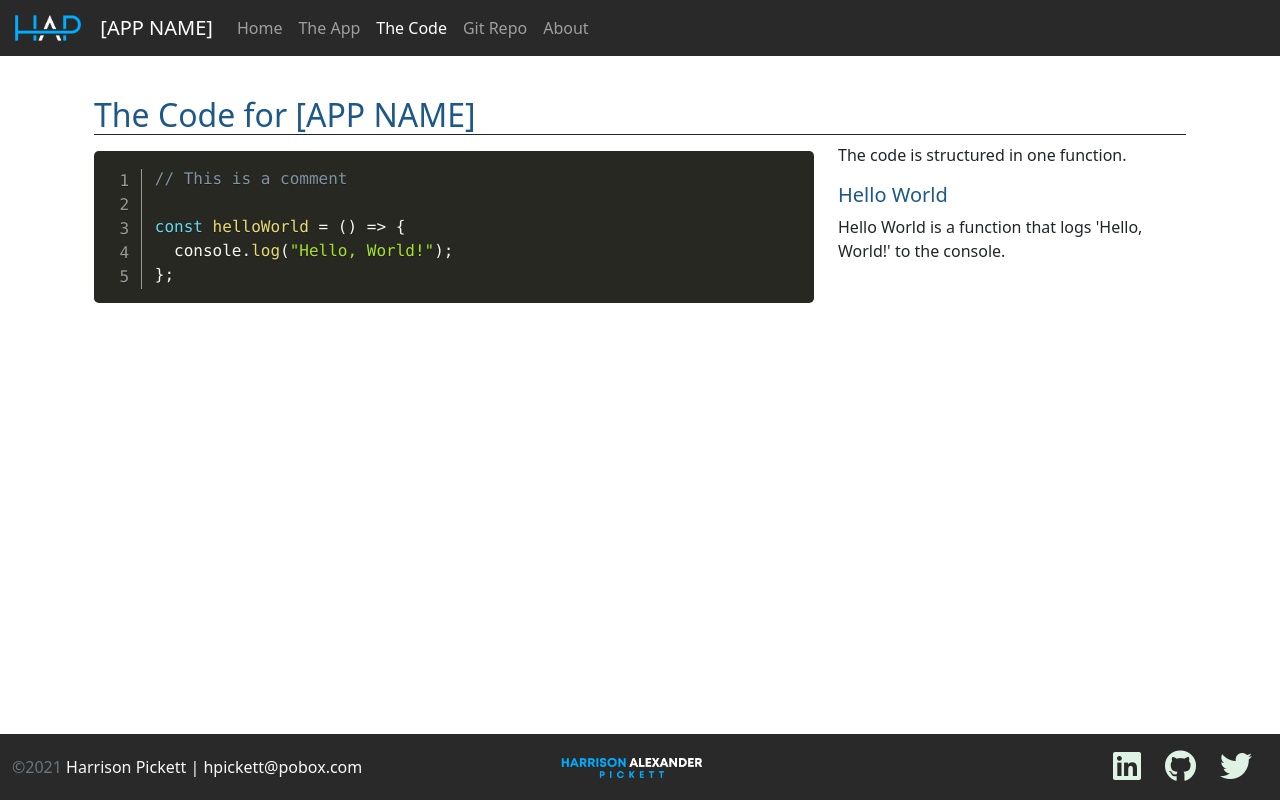
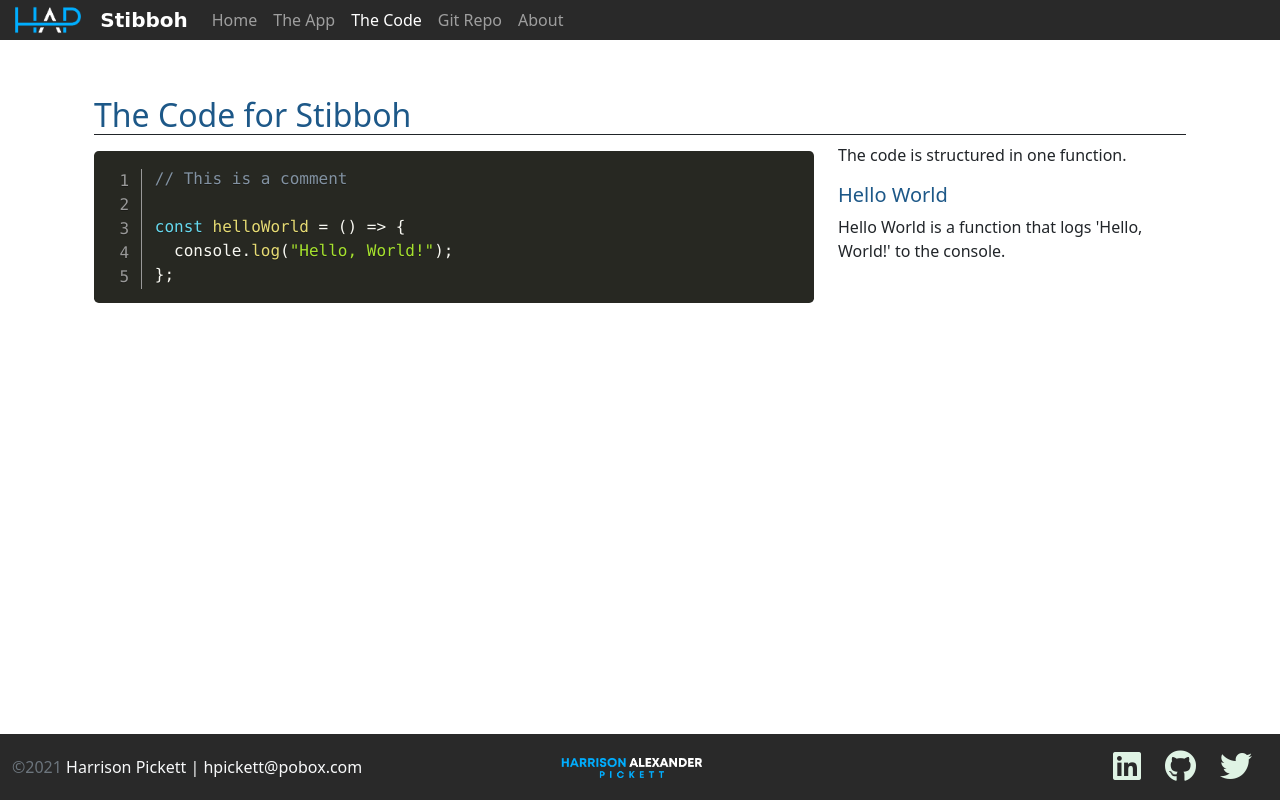
Before and after one commit to harrisonapickettiv/stibboh, a website built with Parcel: page src/code.html in a window 1280 px wide. Built offline with nearby package versions, Linux system fonts and the light colour scheme.

Commit message:
Update mini-project logo and text-logo

```diff
--- a/package.json
+++ b/package.json
@@ -14,6 +14,7 @@
     "parcel": "^2.0.0-beta.2"
   },
   "dependencies": {
+    "@fontsource/tangerine": "^4.5.0",
     "@fortawesome/fontawesome-free": "^5.15.3",
     "@popperjs/core": "^2.9.2",
     "bootstrap": "^5.0.2",
--- a/src/code.html
+++ b/src/code.html
@@ -1,7 +1,7 @@
 <!DOCTYPE html>
 <html lang="en" class="h-100">
   <head>
-    <title>[APP NAME]: A Coding Project By Harrison Pickett</title>
+    <title>Stibboh: A Coding Project By Harrison Pickett</title>
     <meta charset="utf-8" />
     <meta
       name="viewport"
@@ -101,13 +101,17 @@
       rel="stylesheet"
       href="../node_modules/@fortawesome/fontawesome-free/css/all.css"
     />
+    <link
+      rel="stylesheet"
+      href="../node_modules/@fontsource/tangerine/700.css"
+    />
     <link rel="stylesheet" href="css/prism.css" />
     <link rel="stylesheet" href="css/site.css" />
   </head>
 
   <body class="d-flex flex-column h-100">
     <!-- ==== Nav Section ==== -->
-    <nav class="navbar navbar-expand-md navbar-dark fixed-top">
+    <nav class="navbar navbar-expand-md navbar-dark fixed-top py-0">
       <div class="container-fluid">
         <a
           class="navbar-brand"
@@ -119,7 +123,7 @@
             alt="HAP Logo"
             height="28"
         /></a>
-        <a class="navbar-brand" href="index.html">[APP NAME]</a>
+        <a class="navbar-brand textLogo p-0 me-3" href="index.html">Stibboh</a>
         <button
           class="navbar-toggler"
           type="button"
@@ -148,7 +152,7 @@
               <a
                 class="nav-link"
                 target="_blank"
-                href="https://github.com/harrisonapickettiv/[APP NAME]"
+                href="https://github.com/harrisonapickettiv/stibboh"
                 >Git Repo</a
               >
             </li>
@@ -167,9 +171,7 @@
     <!-- ==== Main Section ==== -->
     <main class="flex-shrink-0">
       <div class="container px-4 py-5 mt-5">
-        <h2 class="border-1 border-bottom border-dark">
-          The Code for [APP NAME]
-        </h2>
+        <h2 class="border-1 border-bottom border-dark">The Code for Stibboh</h2>
         <div class="row row-cols-1 row-cols-lg-2">
           <div class="col-lg-8">
             <pre class="line-numbers">
--- a/src/css/site.css
+++ b/src/css/site.css
@@ -5,20 +5,8 @@
   --light-color: #dff3e4;
 }
 
-.footer-link {
-  text-decoration: none;
-}
-
 body {
   color: var(--dark-color);
-}
-
-nav {
-  background-color: var(--dark-color);
-}
-
-footer {
-  background-color: var(--dark-color);
 }
 
 h1,
@@ -30,7 +18,16 @@ h6 {
   color: var(--primary-color);
 }
 
+nav {
+  background-color: var(--dark-color);
+}
+
+main > .container {
+  padding: 60px 15px 0;
+}
+
 footer {
+  background-color: var(--dark-color);
   padding-right: 1rem;
 }
 
@@ -41,6 +38,10 @@ footer .social > a {
 footer .social > a:hover {
   opacity: 0.9;
   color: var(--secondary-color);
+}
+
+.footer-link {
+  text-decoration: none;
 }
 
 .bsicon {
@@ -63,6 +64,9 @@ footer .social > a:hover {
   color: var(--secondary-color);
 }
 
-main > .container {
-  padding: 60px 15px 0;
+.textLogo {
+  font-family: "Tangerine", cursive;
+  font-size: 3rem;
+  font-weight: 700;
+  text-align: center;
 }
```
Also changed, not shown: src/app.html (+8 -4 lines), src/index.html (+9 -5 lines), src/img/logo/project-logo.png, 1 other file.
